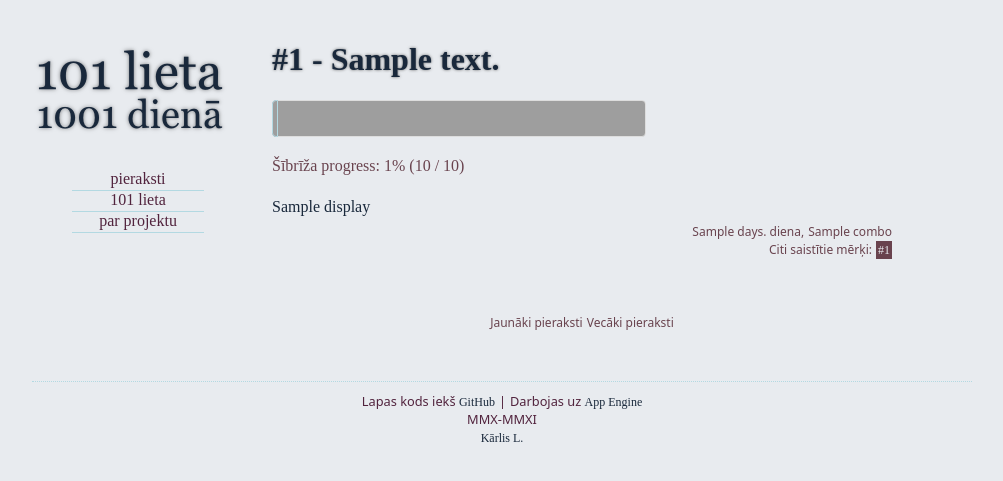
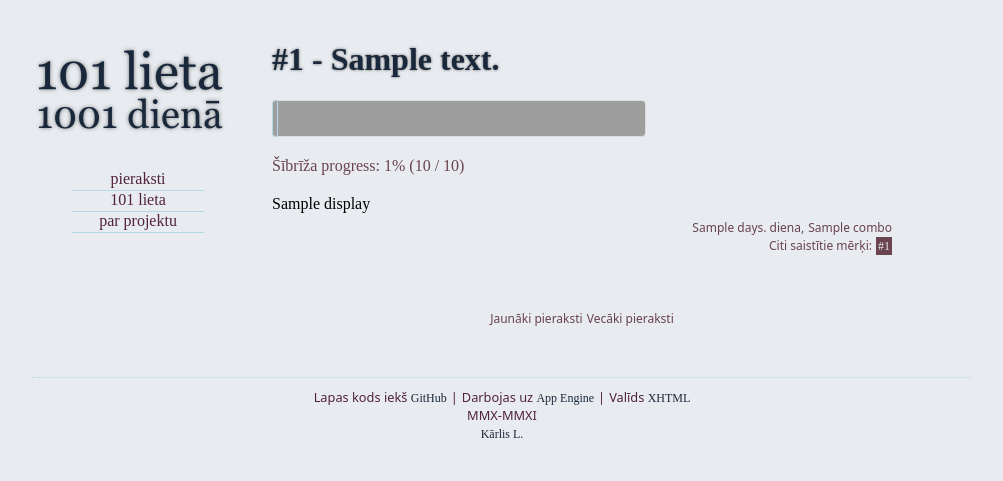
Before and after one commit to skazhy/101-lieta, a Python web app: template src/templates/public-stuffentry.html in a window 1280 px wide. Shown: the top 481 px of the page, without its empty margins (138-1141 px from the left). Run offline with Jinja, Linux system fonts and the light colour scheme; the template is opened without the code that fills it: most values are stand-ins (such as "Sample title", 1, 10 or a date in 2020); grey boxes are pictures that could not be loaded.

Commit message:
Valid XHTML in templates

```diff
--- a/src/app.yaml
+++ b/src/app.yaml
@@ -1,5 +1,5 @@
 application: 1001diena
-version: 2-0-5
+version: 2-0-5-3
 runtime: python
 api_version: 1
 
--- a/src/static/css/main.css
+++ b/src/static/css/main.css
@@ -5,13 +5,18 @@ body {
 
 a { text-decoration:none; }
 
-.entry_text, #info p {
+.log_entry p, #info p {
     color: #19283b;
     line-height:1.5em;
     font-size:16px;
     font-family:serif;
     margin-bottom:0;
 }
+
+.log_entry {
+    margin-bottom:5px;
+}
+
 
 #sidebar { padding-top:20px; }
 
@@ -62,7 +67,7 @@ a { text-decoration:none; }
     text-align:right;
 }
 
-ul#menulist {
+ul.menulist {
     list-style:none;
     margin-top:30px;
     width:60%;
--- a/src/templates/base-public.html
+++ b/src/templates/base-public.html
@@ -7,7 +7,7 @@
 {% block grid_includes %}
   	<div class="grid_3" id="sidebar">
         <img src="/img/logo.png" alt="101 lieta 1001 dienā" />
-        <ul id="menulist">
+        <ul class="menulist">
       	    <li class="menu">
                 <a href="/">pieraksti</a>
             </li>
@@ -32,6 +32,10 @@
         <span class="desc">Lapas kods iekš </span><a class="footLink" href="https://github.com/skazhy/101-lieta">GitHub</a>
         <span class="desc">|</span>
         <span class="desc">Darbojas uz </span><a class="footLink" href="http://code.google.com/appengine">App Engine</a>
+        <span class="desc">|</span>
+        <span class="desc">Valīds </span><a class="footLink" href="http://validator.w3.org/check?uri=http://www.101lieta.lv/">XHTML</a>
+
+
         <br />
         <span class="desc">MMX-MMXI</span>
         <br />
--- a/src/templates/public-logs.html
+++ b/src/templates/public-logs.html
@@ -3,9 +3,7 @@
 <div class="grid_7">
 {% for log in logs %}
     <div class="log_entry">
-        <p class="entry_text">
-            {{ log.display }}
-        </p>
+    {{ log.display }}
     </div>
     <div class="afterEntry">
         <span class="date"> {{ log.daynr.days }}. diena,</span>
--- a/src/templates/public-stuffentry.html
+++ b/src/templates/public-stuffentry.html
@@ -32,9 +32,7 @@ $(document).ready(function() {
 {% endif %}
 {% for log in logs %}
     <div class="log_entry">
-        <p class="entry_text">
             {{ log.display }}
-        </p>
     </div>
     <div class="afterEntry">
         <span class="date"> {{ log.daynr.days }}. diena,</span>
--- a/src/templates/public-stufflist.html
+++ b/src/templates/public-stufflist.html
@@ -21,7 +21,7 @@ function display(button,mode) {
 {% endblock header_includes %}
 
 {% block sidebar_includes %}
-<ul id="menulist">
+<ul class="menulist">
    	<li class="stuff_menu" id="menu_header">Atlasīt:</li>
     <li class="stuff_menu" id="display_ns">neiesāktos</li>
     <li class="stuff_menu" id="display_s">iesāktos</li>
```
